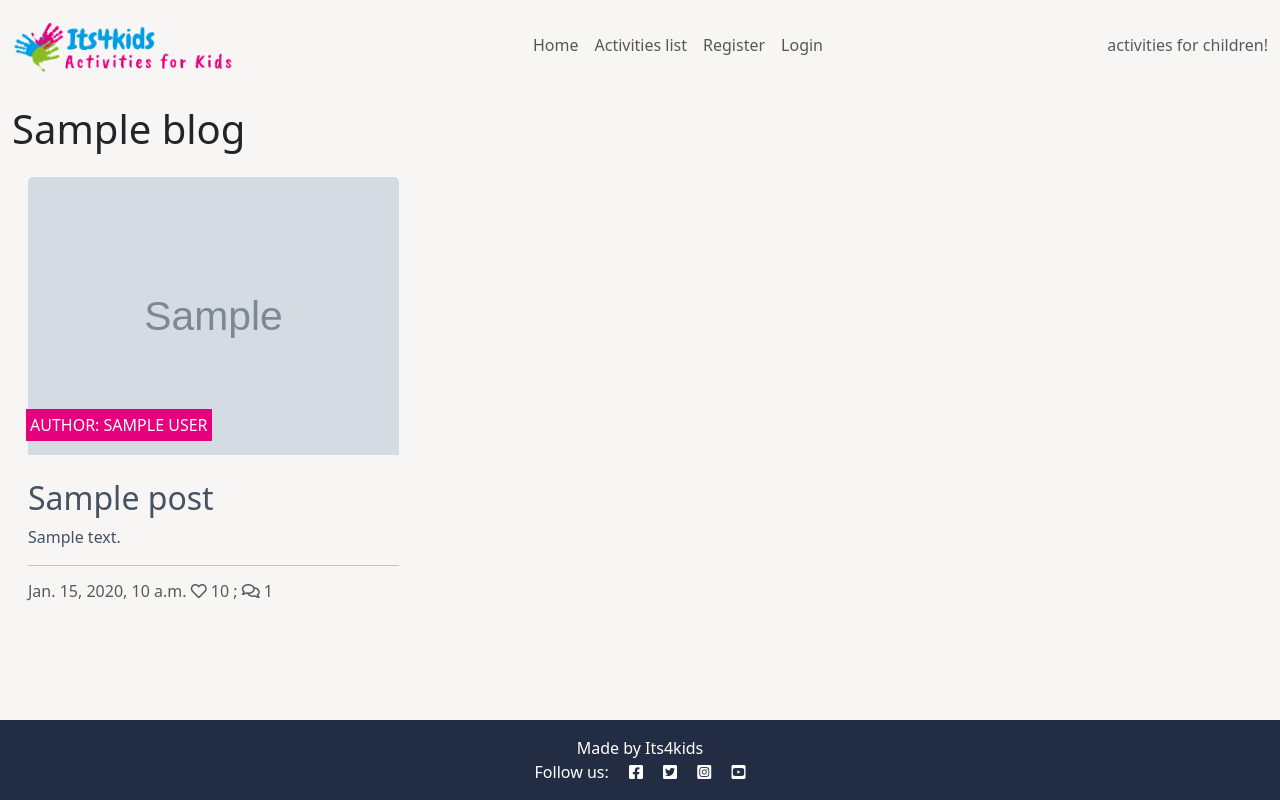
After one commit to fmstacco/its4kids, a Django app: template templates/blog.html in a window 1280 px wide. The commit adds this page. Run offline with Django 3.2, Linux system fonts and the light colour scheme; the template is opened without the code that fills it: most values are stand-ins (such as "Sample title", 1, 10 or a date in 2020); grey boxes marked "Sample" are stand-in pictures.

Commit message:
Add activities list page

```diff
--- a/blog/urls.py
+++ b/blog/urls.py
@@ -1,8 +1,11 @@
 from . import views
 from django.urls import path
+from .views import ActivitiesView
 
 urlpatterns = [
     path("", views.PostList.as_view(), name='home'),
+    path('blog/', ActivitiesView.as_view(), name='blog'),
     path('<slug:slug>/', views.PostDetail.as_view(), name='post_detail'),
     path('like/<slug:slug>', views.PostLike.as_view(), name='post_like'),
+
 ]
--- a/templates/base.html
+++ b/templates/base.html
@@ -45,6 +45,9 @@
                         <a class="nav-link {% if request.path == '/' %}active{% endif %}"
                             href="{% url 'home' %}">Home</a>
                     </li>
+                    <li class="nav-item">
+                        <a class="nav-link" href="{% url 'blog' %}">Activities list</a>
+                    </li>
                                         {% if user.is_authenticated %}
                      <li class="nav-item">
                         <a class="nav-link" href="{% url 'profiles:profile' %}">Profile</a>
@@ -54,6 +57,7 @@
                     </li>
 
                     {% else %}
+
                     <li class="nav-item">
                         <a class="nav-link" href="{% url 'account_signup' %}">Register</a>
                     </li>
--- /dev/null
+++ b/templates/blog.html
@@ -0,0 +1,54 @@
+
+{% extends 'base.html' %}
+
+{% load static %}
+
+{% block content %}
+
+<div class="container-fluid">
+    <div class="row">
+        <!-- Blog Entries Column -->
+        <div class="col-12 mt-3 left">
+            <div class="row">
+                <h1> {{ blog }} </h1>
+                {% for post in post_list %}
+                <div class="col-md-4">
+                    <div class="card mb-4">
+                        <div class="card-body">
+                            <div class="image-container">
+                                {% if 'placeholder' in post.featured_image.url %}
+                                {% else %}
+                                <img class="card-img-top" src=" {{ post.featured_image.url }}" alt="Uploaded image">
+                                {% endif %}
+                                <div class="image-flash">
+                                    <p class="author">Author: {{ post.author }}</p>
+                                </div>
+                            </div>
+                            <a href="{% url 'post_detail' post.slug  %}" class="post-link">
+                                <p class="card-text h6 mt-2">
+                                </p>
+
+                                <h2 class="card-title mt-4">{{ post.title | truncatechars:40 }}</h2>
+                                <!-- Display post content, 30 characters and appends an ellipsis if no excerpt provided -->
+                                {% if post.excerpt %}
+                                <p class="card-text">{{ post.excerpt }}</p>
+                                {% else %}
+                                <p class="card-text">{{ post.content | striptags | truncatechars:30 }}</p>
+                                {% endif %}
+                            </a>
+                            <hr>
+                            <p class="card-text text-muted h6">{{ post.created_on }} <i class="far fa-heart"></i>
+                                {{ post.number_of_likes }} ; <i class="far fa-comments"></i>
+                                {{ post.comments.count }}</p>
+                        </div>
+                    </div>
+                </div>
+
+                {% endfor %}
+            </div>
+        </div>
+    </div>
+
+</div>
+
+{% endblock %}
```
Also changed, not shown: blog/views.py (+10 -0 lines).
